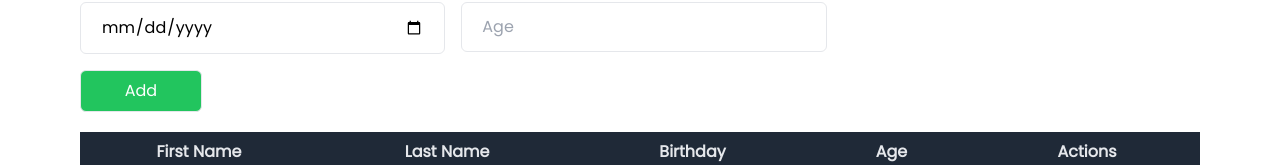
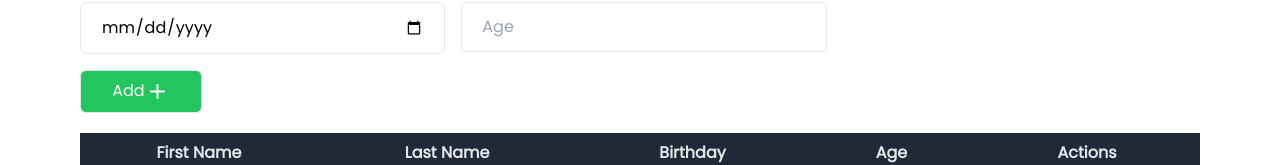
Before and after one commit to abby2727/crud-employee, a Next.js app: page / in a window 1280 px wide. Shown: the part 294-459 px from the top of the page. Built offline with nearby package versions, Linux system fonts and the light colour scheme.

Commit message:
Update Form button - add icon

```diff
--- a/components/Form.js
+++ b/components/Form.js
@@ -30,7 +30,10 @@ const Form = () => {
             <div className="input-type">
                 <input type="text" name="age" onChange={setFormData} className="border w-full px-5 py-3 focus:outline-none rounded-md" placeholder="Age" />
             </div>
-            <button className="flex justify-center text-md w-2/6 bg-green-500 text-white px-4 py-2 border rounded-md hover:bg-gray-50 hover:border-green-500 hover:text-green-500">Add</button>
+            <button
+                className="flex justify-center text-md w-2/6 bg-green-500 text-white px-4 py-2 border rounded-md hover:bg-gray-50 hover:border-green-500 hover:text-green-500">
+                Add <span><BiPlus size={25} /></span>
+            </button>
         </form>
     )
 }
```
